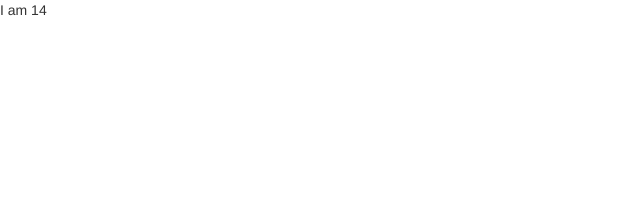
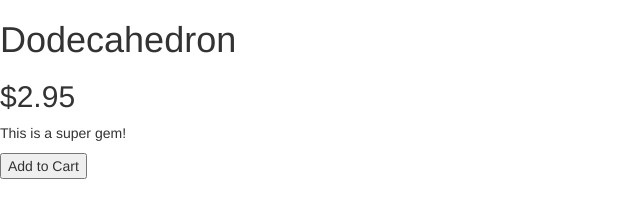
Before and after one commit to mailtoak82/AngularTutorialCodeacademy, a plain HTML site: page Index.html in a window 1280 px wide. Shown: the whole page, without its empty margins (0-640 px from the left). Drawn offline with Linux system fonts and the light colour scheme.

Commit message:
ng-show and ng-hide

```diff
--- a/Index.html
+++ b/Index.html
@@ -3,11 +3,14 @@
 <head>
 <link rel="stylesheet" type="text/css" href="lib/css/bootstrap.min.css">
 </head>
-<body>
+<body ng-controller = "StoreController as store">
+<div ng-hide = "store.product.soldOut">
+<h1> {{store.product.name}}</h1>
+<h2> ${{store.product.price}}</h2>
+<p>  {{store.product.description}}</p>
+<button ng-show="store.product.canPurchase"> Add to Cart</button>
+</div>
 <script type="text/javascript" src="lib/js/angular.min.js"></script>
 <script type="text/javascript" src="app.js"></script>
-<p>
-	I am {{ 4 + 10}}
-</p>
 </body>
 </html>
--- a/app.js
+++ b/app.js
@@ -1,8 +1,8 @@
 (function () {
 var app = angular.module('store',[]);
 
-app.controller ('storeController',function(){
-
+app.controller ('StoreController',function(){
+this.product = gem;
 
 });
 
@@ -10,7 +10,9 @@ var gem = {
 
 	name: 'Dodecahedron',
 	price: 2.95,
-	description: 'This is a super gem!'
+	description: 'This is a super gem!',
+	canPurchase: true,
+	soldOut: false
 }
 
 }) ();
```
